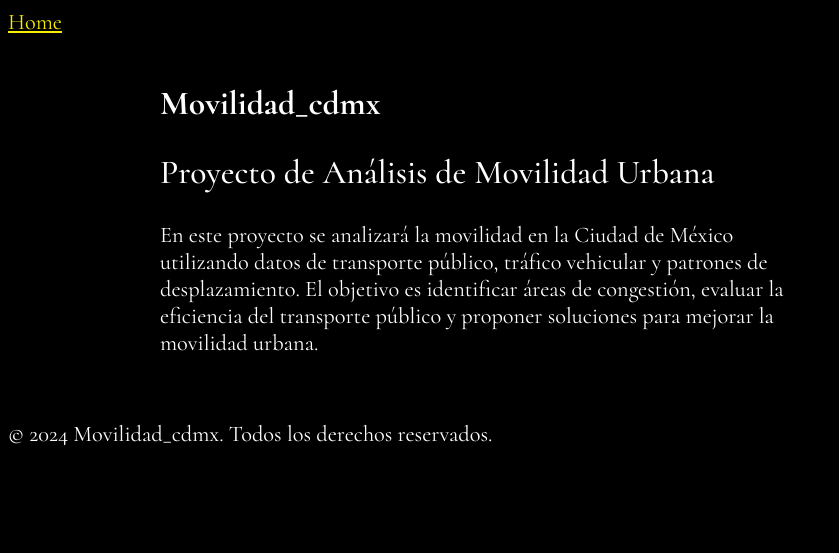
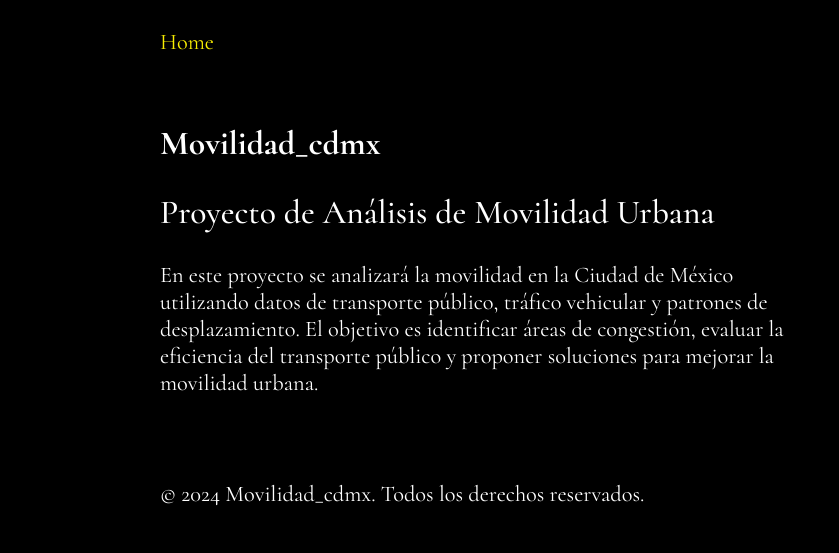
Before and after one commit to avillavi-zen/movilidad_cdmx, a plain HTML site: page index.html in a window 1280 px wide. Shown: the whole page, without its empty margins (0-839 px from the left). Drawn offline with Linux system fonts and the light colour scheme.

Commit message:
Refactor main, header, and footer styles in style.css for improved layout consistency; fix CSS syntax for links

```diff
--- a/css/style.css
+++ b/css/style.css
@@ -16,10 +16,11 @@ color: var(--text-color);
 font-size: 1.4rem;
 
 }
-main {
-    max-width: 960px;
+main, header, footer{
+    width: 100%;
+   max-width: 960px;
+    padding: 20px;
     margin: 0 auto;
-    padding: 20px;
 }
 p, li {
     max-width: 60ch;
@@ -35,7 +36,9 @@ h3 {
 }
 
 a {
-    color: var(--accent-color)
+    text-decoration: none;
+    color: var(--accent-color);
+    font-family: var(--title-font);
 
 
 }
```
